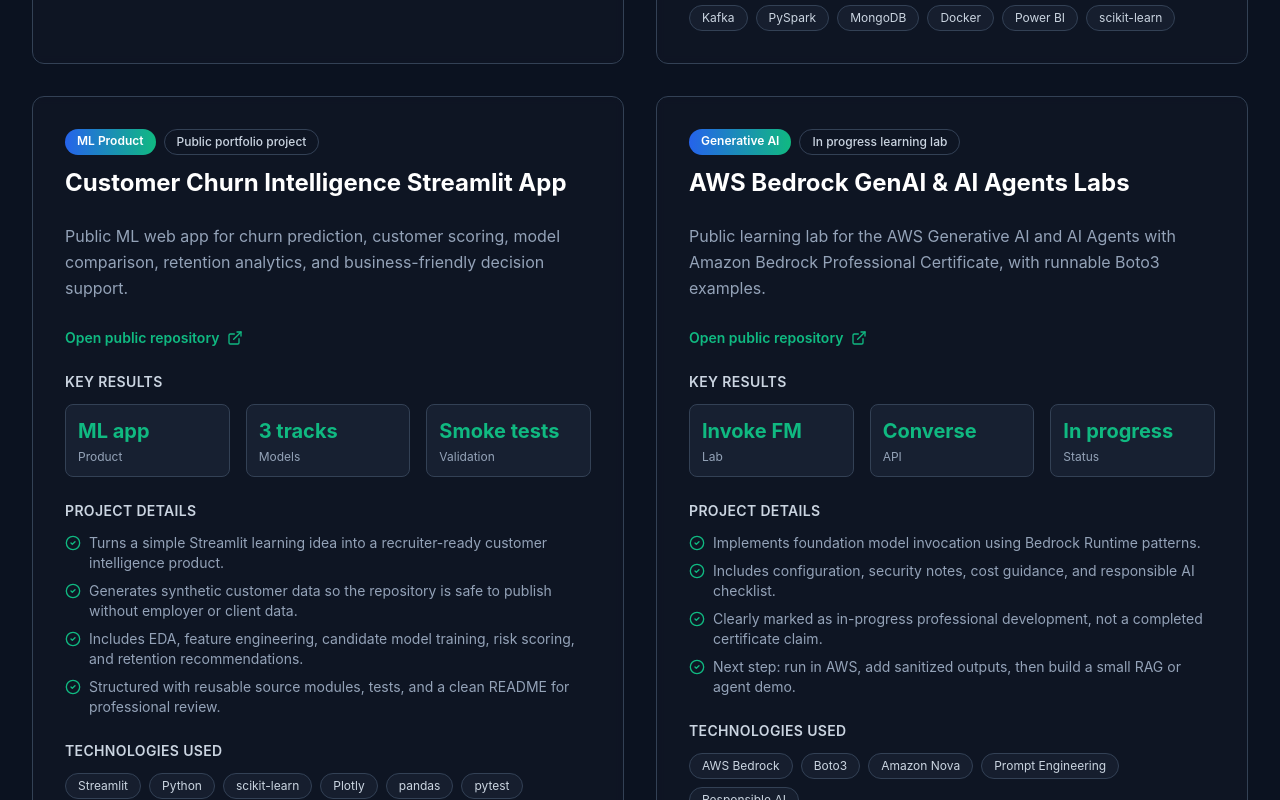
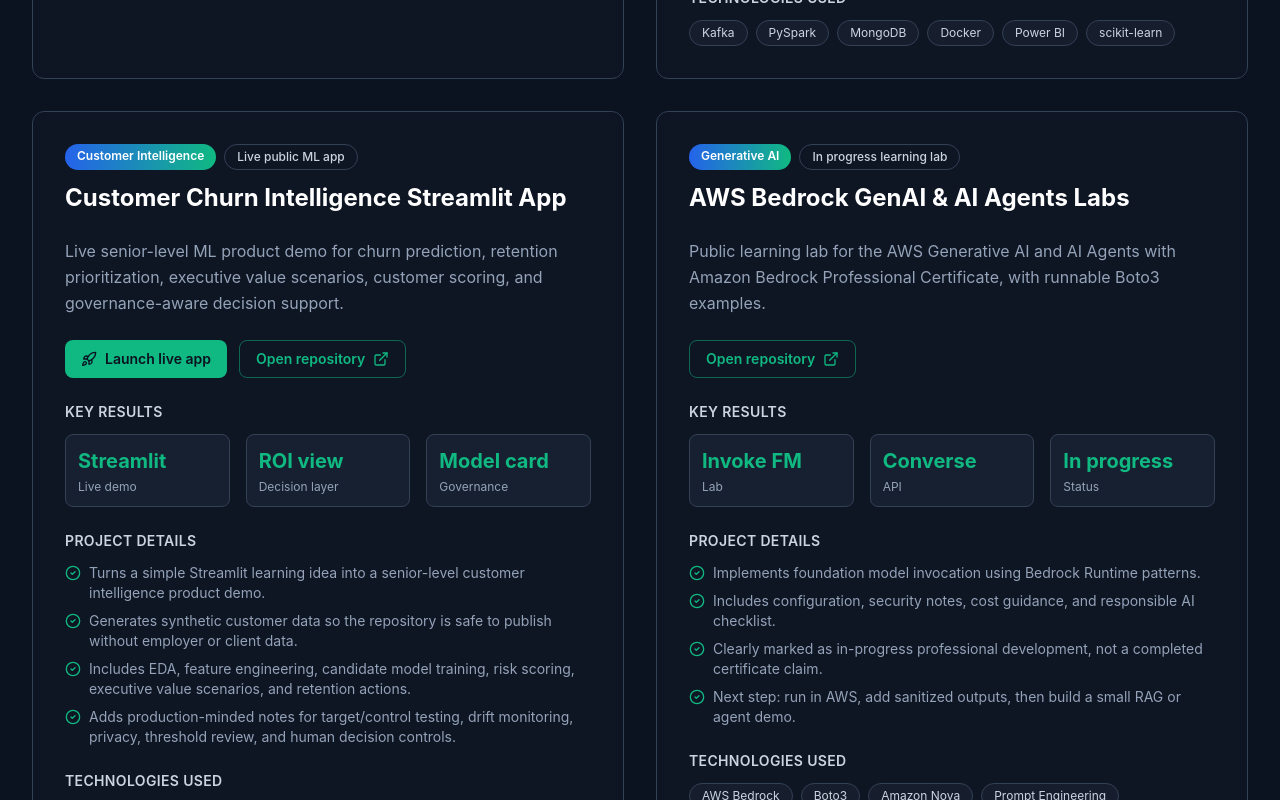
Before and after one commit to ayman-stat/ayman-stat, a Next.js app: page /projects in a window 1280 px wide. Shown: the part 980-1780 px from the top of the page. Built offline with nearby package versions, Linux system fonts and the light colour scheme.

Commit message:
Add live churn intelligence demo to portfolio

```diff
--- a/app/projects/page.tsx
+++ b/app/projects/page.tsx
@@ -2,7 +2,7 @@
 
 import { motion } from 'framer-motion'
 import { projects, socialLinks } from '@/data'
-import { ExternalLink, CheckCircle2 } from 'lucide-react'
+import { ExternalLink, CheckCircle2, Rocket } from 'lucide-react'
 
 export default function ProjectsPage() {
   return (
@@ -48,17 +48,33 @@
                 </div>
 
                 <p className="text-slate-400 mb-6 leading-relaxed">{project.description}</p>
+                {(project.demoUrl || project.url) && (
+                  <div className="mb-6 flex flex-wrap gap-3">
+                    {project.demoUrl && (
+                      <motion.a
+                        href={project.demoUrl}
+                        target="_blank"
+                        rel="noopener noreferrer"
+                        className="inline-flex items-center gap-2 rounded-lg bg-cyber-lime px-4 py-2 text-sm font-semibold text-midnight-blue transition-colors hover:bg-white"
+                        whileHover={{ x: 4 }}
+                      >
+                        <Rocket className="w-4 h-4" />
+                        Launch live app
+                      </motion.a>
+                    )}
                     {project.url && (
                       <motion.a
                         href={project.url}
                         target="_blank"
                         rel="noopener noreferrer"
-                    className="inline-flex items-center gap-2 text-cyber-lime hover:text-white transition-colors mb-6 text-sm font-semibold"
+                        className="inline-flex items-center gap-2 rounded-lg border border-cyber-lime/50 px-4 py-2 text-sm font-semibold text-cyber-lime transition-colors hover:border-white hover:text-white"
                         whileHover={{ x: 4 }}
                       >
-                    Open public repository
+                        Open repository
                         <ExternalLink className="w-4 h-4" />
                       </motion.a>
+                    )}
+                  </div>
                 )}
 
                 {/* Results */}
--- a/components/home/FeaturedProjects.tsx
+++ b/components/home/FeaturedProjects.tsx
@@ -2,7 +2,7 @@
 
 import { motion } from 'framer-motion'
 import { projects } from '@/data'
-import { ExternalLink, ArrowRight } from 'lucide-react'
+import { ExternalLink, ArrowRight, Rocket } from 'lucide-react'
 import SectionWrapper from '@/components/shared/SectionWrapper'
 import GradientText from '@/components/shared/GradientText'
 import Link from 'next/link'
@@ -85,17 +85,32 @@
                     ))}
                   </div>
 
-                  {/* View Details Link */}
-                  {project.url ? (
+                  {/* Project Actions */}
+                  {project.demoUrl || project.url ? (
+                    <div className="flex flex-wrap gap-3">
+                      {project.demoUrl && (
+                        <a
+                          href={project.demoUrl}
+                          target="_blank"
+                          rel="noopener noreferrer"
+                          className="inline-flex items-center gap-2 rounded-lg bg-cyber-lime px-3 py-2 text-xs sm:text-sm font-semibold text-midnight-blue transition-all hover:bg-white"
+                        >
+                          <Rocket size={14} className="sm:w-4 sm:h-4" />
+                          <span>Launch App</span>
+                        </a>
+                      )}
+                      {project.url && (
                         <a
                           href={project.url}
                           target="_blank"
                           rel="noopener noreferrer"
-                      className="inline-flex items-center gap-2 text-cyber-lime hover:gap-3 transition-all"
+                          className="inline-flex items-center gap-2 rounded-lg border border-cyber-lime/50 px-3 py-2 text-xs sm:text-sm font-semibold text-cyber-lime transition-all hover:border-white hover:text-white"
                         >
-                      <span className="text-xs sm:text-sm font-semibold">Open Repository</span>
+                          <span>Repository</span>
                           <ExternalLink size={14} className="sm:w-4 sm:h-4" />
                         </a>
+                      )}
+                    </div>
                   ) : (
                     <Link href="/projects" className="inline-flex items-center gap-2 text-cyber-lime hover:gap-3 transition-all">
                       <span className="text-xs sm:text-sm font-semibold">View Details</span>
--- a/data.ts
+++ b/data.ts
@@ -25,6 +25,7 @@
   details: string[]
   status?: string
   url?: string
+  demoUrl?: string
 }
 
 export interface Skill {
@@ -240,21 +241,22 @@
     id: 'streamlit-churn-intelligence',
     title: 'Customer Churn Intelligence Streamlit App',
     description:
-      'Public ML web app for churn prediction, customer scoring, model comparison, retention analytics, and business-friendly decision support.',
-    category: 'ML Product',
-    technologies: ['Streamlit', 'Python', 'scikit-learn', 'Plotly', 'pandas', 'pytest'],
-    status: 'Public portfolio project',
+      'Live senior-level ML product demo for churn prediction, retention prioritization, executive value scenarios, customer scoring, and governance-aware decision support.',
+    category: 'Customer Intelligence',
+    technologies: ['Streamlit', 'Python', 'scikit-learn', 'Plotly', 'Model Governance', 'MLOps Readiness'],
+    status: 'Live public ML app',
+    demoUrl: 'https://ayman-stat-customer-churn-intelligence-streamlit-app-bnhaiu.streamlit.app/',
     url: 'https://github.com/ayman-stat/customer-churn-intelligence-streamlit',
     results: [
-      { metric: 'Product', value: 'ML app' },
-      { metric: 'Models', value: '3 tracks' },
-      { metric: 'Validation', value: 'Smoke tests' },
+      { metric: 'Live demo', value: 'Streamlit' },
+      { metric: 'Decision layer', value: 'ROI view' },
+      { metric: 'Governance', value: 'Model card' },
     ],
     details: [
-      'Turns a simple Streamlit learning idea into a recruiter-ready customer intelligence product.',
+      'Turns a simple Streamlit learning idea into a senior-level customer intelligence product demo.',
       'Generates synthetic customer data so the repository is safe to publish without employer or client data.',
-      'Includes EDA, feature engineering, candidate model training, risk scoring, and retention recommendations.',
-      'Structured with reusable source modules, tests, and a clean README for professional review.',
+      'Includes EDA, feature engineering, candidate model training, risk scoring, executive value scenarios, and retention actions.',
+      'Adds production-minded notes for target/control testing, drift monitoring, privacy, threshold review, and human decision controls.',
     ],
   },
   {
```
Lines whose indentation alone changed are shown as unchanged.
